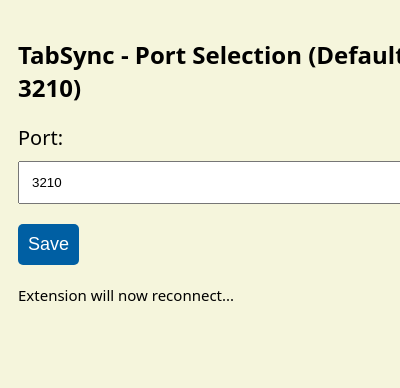
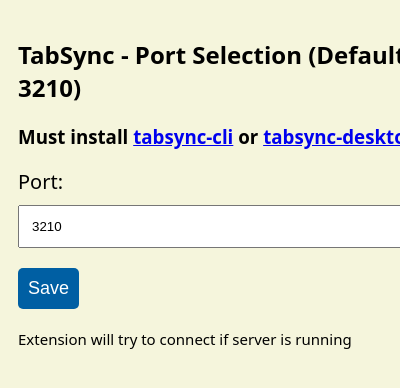
Before and after one commit to jayantur13/tabsync-extension, a browser extension: page popup/options.html in a window 400 px wide. Both pictures are taken after a click on the button "Save". Shown: the top 388 px of the page. Drawn offline with Linux system fonts and the light colour scheme.

Commit message:
Patch rel v1.0.1

```diff
--- a/popup/options.html
+++ b/popup/options.html
@@ -44,6 +44,8 @@
 <body>
     <div class="container">
         <h2>TabSync - Port Selection (Default: 3210)</h2>
+        <h3>Must install <a href="https://www.npmjs.com/package/tabsync-cli" target="_blank">tabsync-cli</a> or <a
+                href="https://github.com/jayantur13/tabsync-desktop/releases/" target="_blank">tabsync-desktop</a></h3>
         <form>
             <div>
                 <label for="port">Port:</label>
--- a/popup/options.js
+++ b/popup/options.js
@@ -11,7 +11,7 @@
     if (!port) return alert("Enter a valid port number!");
 
     await chrome.storage.local.set({ serverPort: port });
-    status.textContent = `Extension will now reconnect...`;
+    status.textContent = `Extension will try to connect if server is running`;
     alert(`Successfully saved port (${port})!`);
     setTimeout(() => (status.textContent = ""), 3000);
 
```
Also changed, not shown: README.md, manifest.json, src/other/ss1.png, src/other/ss2.png (added).
